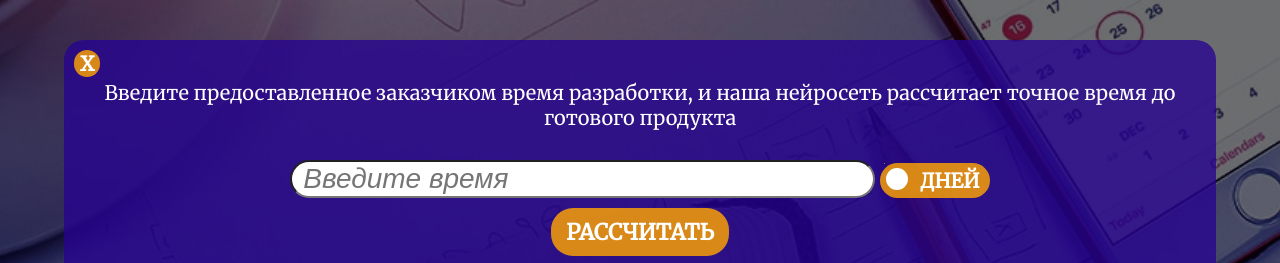
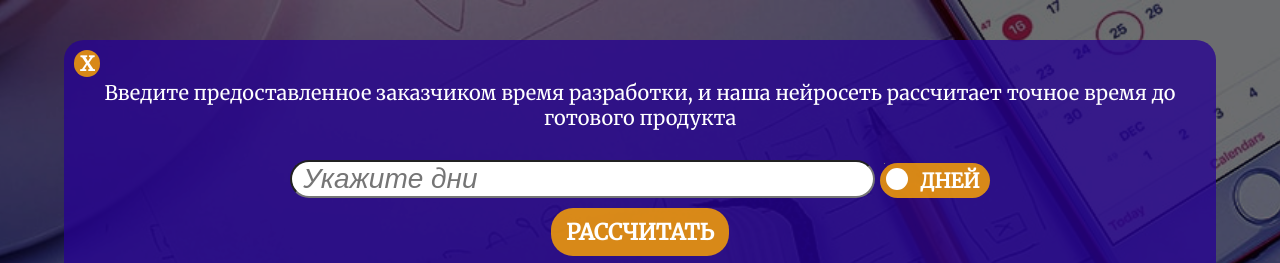
Before and after one commit to maxershov/svelte-time-counter, a Svelte app: page / in a window 1280 px wide. Both pictures are taken after a click on the button "ЗАПУСК ПРОГРАММЫ". Shown: the part 1722-1985 px from the top of the page. Built offline with nearby package versions, Linux system fonts and the light colour scheme.

Commit message:
Add dynamic input placeholder

```diff
--- a/src/Counter.svelte
+++ b/src/Counter.svelte
@@ -198,7 +198,7 @@
           required
           type="number"
           bind:value={input}
-          placeholder=" Введите время"
+          placeholder={` Укажите ${hours ? 'часы' : 'дни'}`}
           on:input={() => (loading = true)} />
         <label class="toggle-check">
           <input
```
